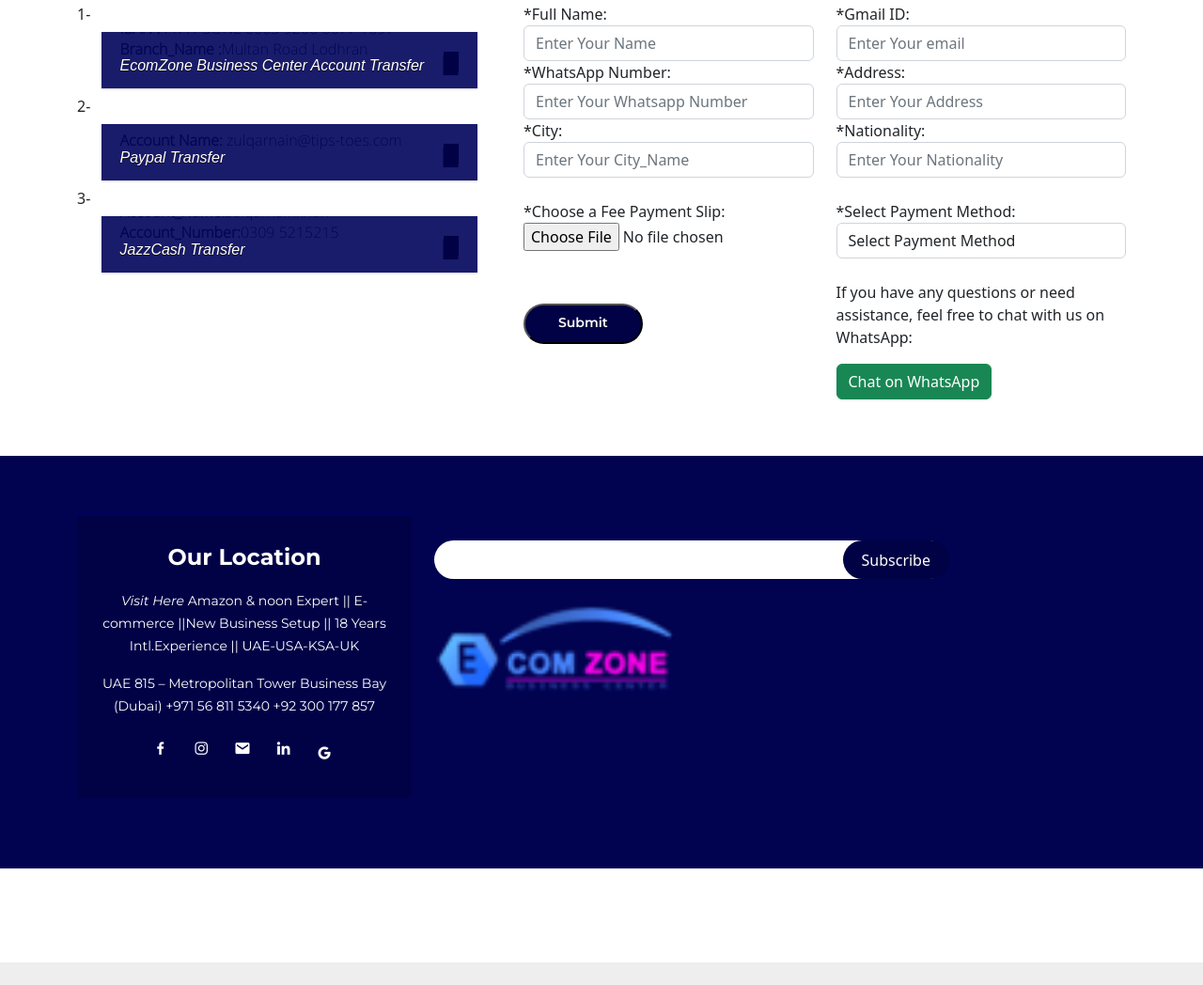
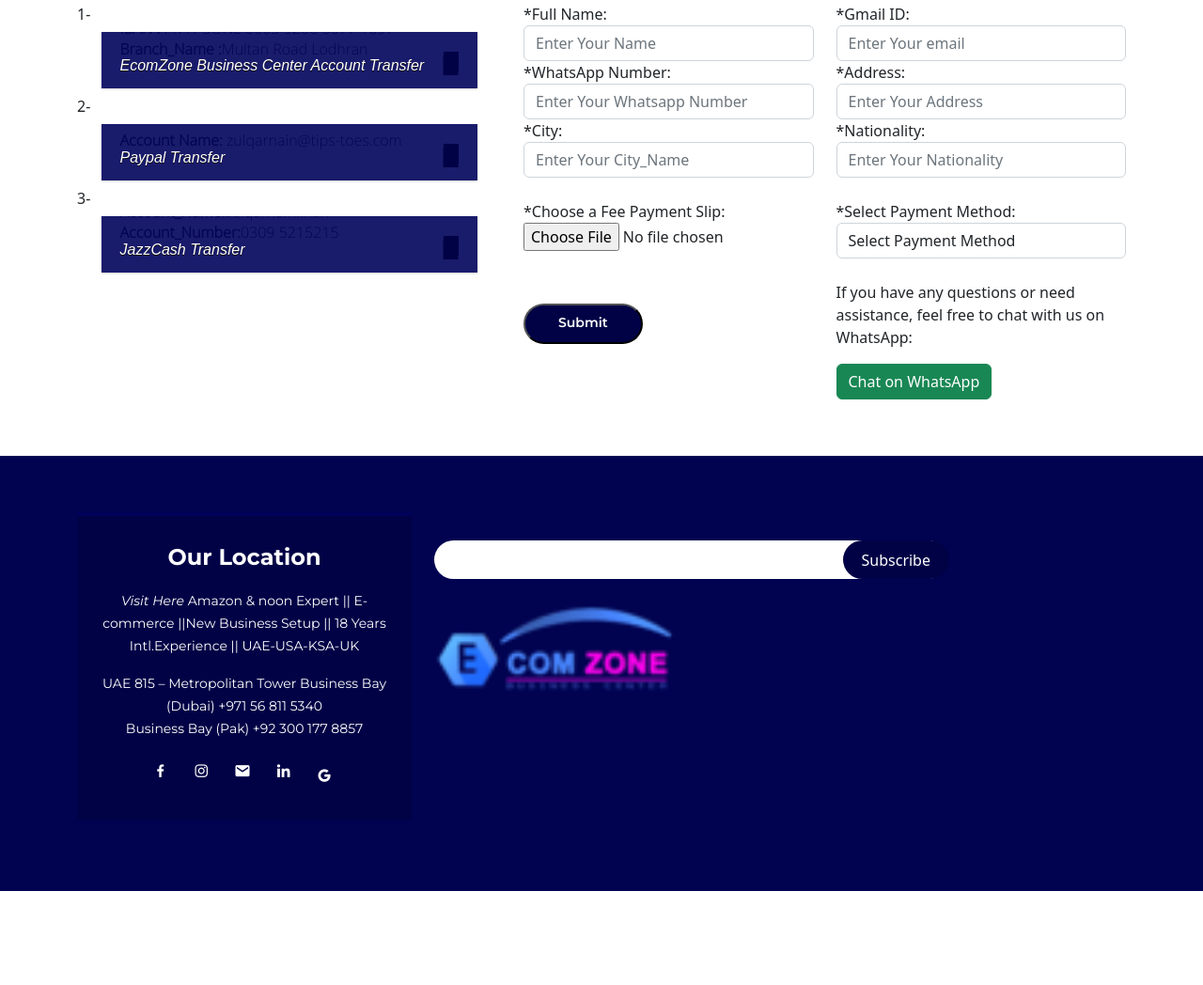
Before and after one commit to Ecomzones2/customizedtraningsection, a plain HTML site: page index.html in a window 1280 px wide. Shown: the part 8453-9501 px from the top of the page at 94% size. Before the commit the page ends 9477 px from the top, so only its background shows below. Drawn offline with nearby package versions, Linux system fonts and the light colour scheme; a script that the page names is missing; a web font is replaced by a local one.

Commit message:
Update index.html

```diff
--- a/index.html
+++ b/index.html
@@ -1018,7 +1018,10 @@
 
               +971 56 811 5340
 
-              +92 300 177 857
+              <br>
+              Business Bay (Pak)
+
+              +92 300 177 8857
             </p>
             <div class="social-links mt-3">
 
```
